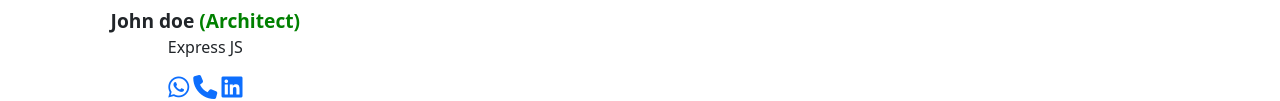
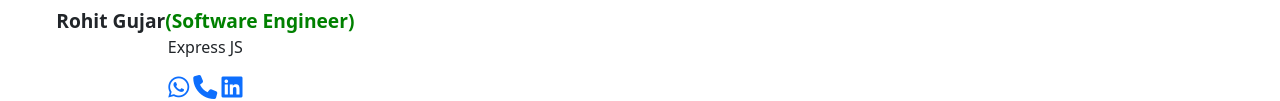
Before and after one commit to Rohitgujar19/rohit-gujar, a plain HTML site: page index.html in a window 1280 px wide. Shown: the part 310-411 px from the top of the page. Drawn offline with nearby package versions, Linux system fonts and the light colour scheme.

Commit message:
Update index.html

```diff
--- a/index.html
+++ b/index.html
@@ -60,7 +60,7 @@
                 <img id="user-image" src="https://mdbcdn.b-cdn.net/img/Photos/new-templates/bootstrap-chat/ava3.webp" />
             </div>
             <div id="user-info">
-              <div id="user-name">John doe <span id="user-profile">(Architect)</span></div>
+              <div id="user-name">Rohit Gujar<span id="user-profile">(Software Engineer)</span></div>
             </div>
             <div id="skill-short">
               <span id="short-skill-span">Php</span>
```
